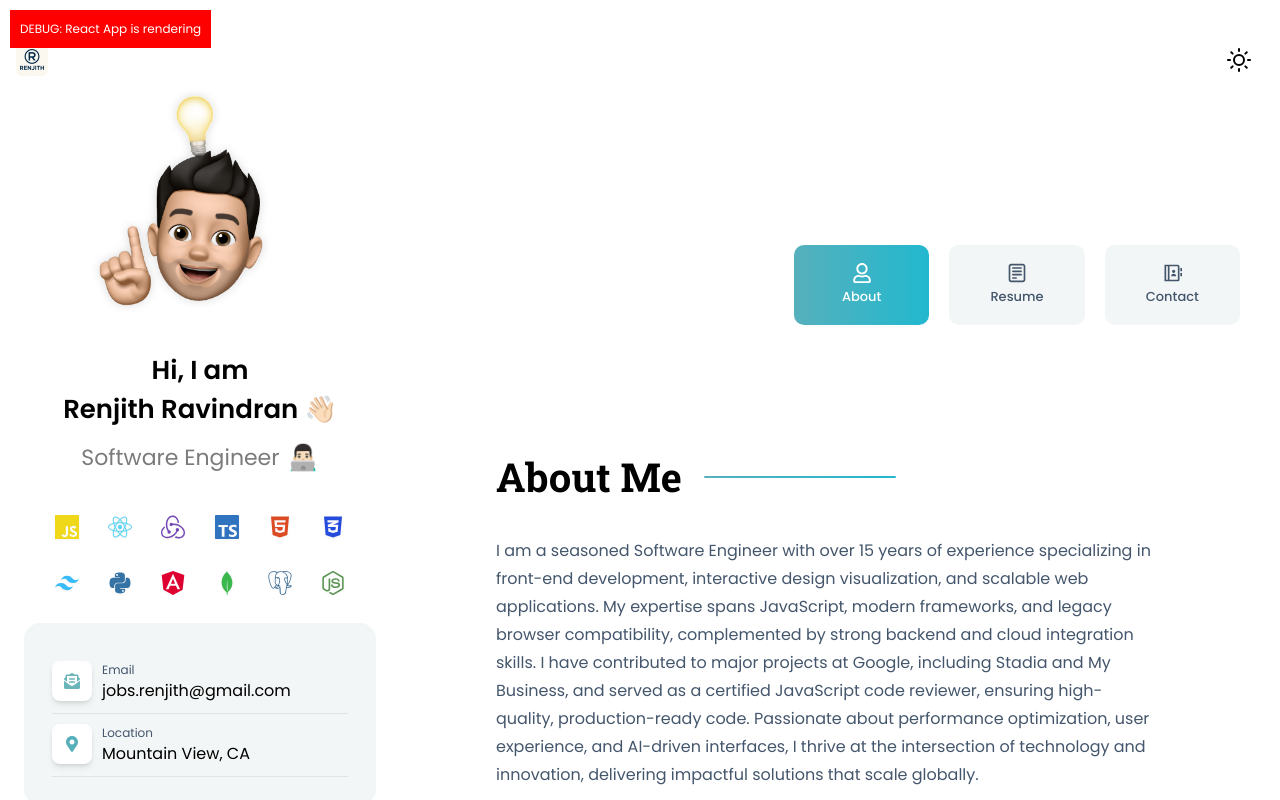
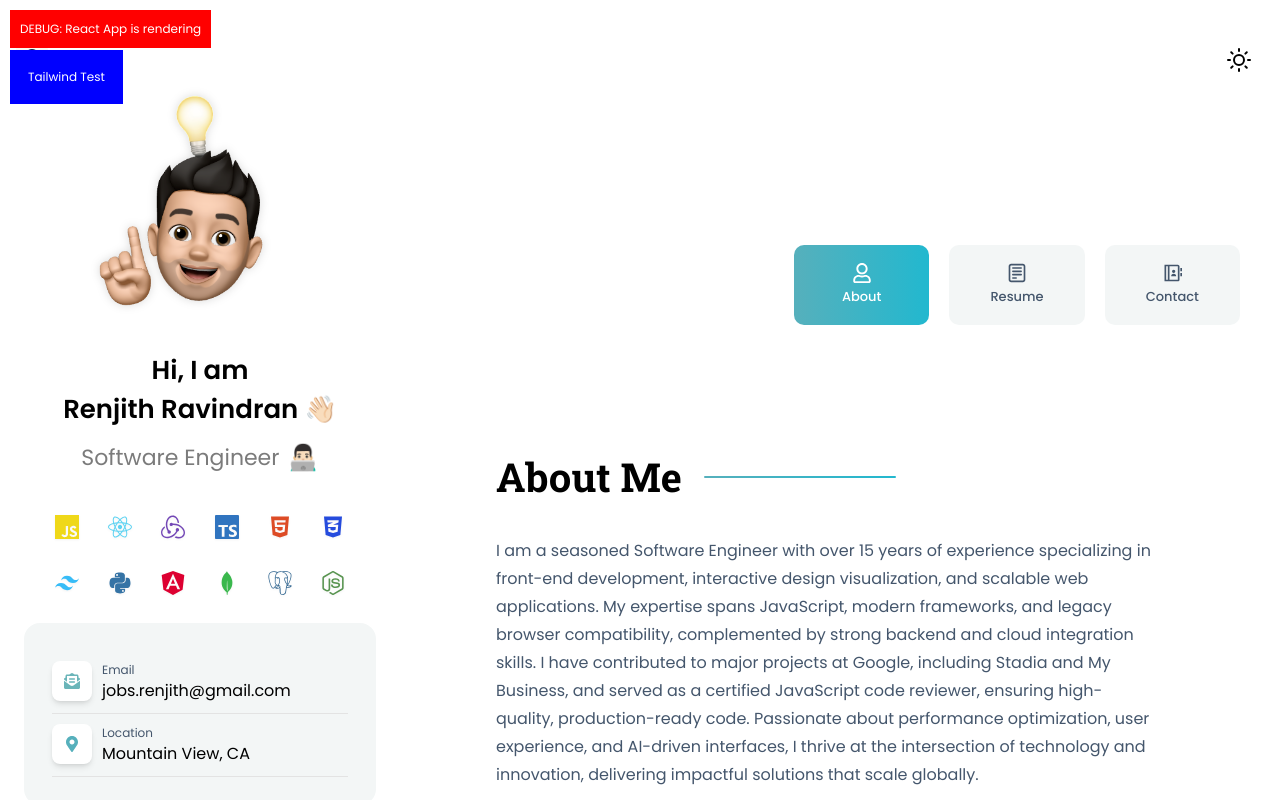
Before and after one commit to jsprolab/renjith-ravindran, a React (Vite) app: page / in a window 1280 px wide. Shown: the top 800 px of the page. Built offline with nearby package versions, Linux system fonts and the light colour scheme.

Commit message:
Add debugging for CSS and Home component rendering

```diff
--- a/src/App.tsx
+++ b/src/App.tsx
@@ -54,6 +54,18 @@ function App() {
       }}>
         DEBUG: React App is rendering
       </div>
+      <div style={{
+        position: 'fixed',
+        top: '50px',
+        left: '10px',
+        background: 'blue',
+        color: 'white',
+        padding: '10px',
+        zIndex: '10000',
+        fontSize: '12px'
+      }}>
+        <div className="text-white bg-green-500 p-2">Tailwind Test</div>
+      </div>
       <ContextProvider>
         <Router>
           <Routes>
--- a/src/index.css
+++ b/src/index.css
@@ -56,4 +56,3 @@ body, .scroll-bar {
   -ms-overflow-style: none;
   scrollbar-width: none;
 }
-/* Force rebuild */
--- a/src/pages/home/index.tsx
+++ b/src/pages/home/index.tsx
@@ -19,7 +19,36 @@ import logo from '../../assets/logo/renjith.png'
 
 export const Home = () => {
   const [menuOpen, setMenuOpen] = useState(false);
-  const { setPrivacyPolicyIsOpen, local } = useData();
+
+  // Add debug logging
+  console.log('Home component rendering...');
+
+  let setPrivacyPolicyIsOpen, local;
+  try {
+    const data = useData();
+    setPrivacyPolicyIsOpen = data.setPrivacyPolicyIsOpen;
+    local = data.local;
+    console.log('useData() successful:', data);
+  } catch (error) {
+    console.error('useData() failed:', error);
+    return (
+      <div style={{
+        padding: '20px',
+        color: 'red',
+        backgroundColor: 'yellow',
+        border: '2px solid red',
+        fontSize: '16px',
+        position: 'fixed',
+        top: '100px',
+        left: '0',
+        right: '0',
+        zIndex: '9999'
+      }}>
+        <h2>ERROR: Home component - useData() failed</h2>
+        <p>Error: {error instanceof Error ? error.message : String(error)}</p>
+      </div>
+    );
+  }
 
   const openPrivacyPolicy = (event: React.MouseEvent<HTMLAnchorElement>) => {
     event.preventDefault()
```
